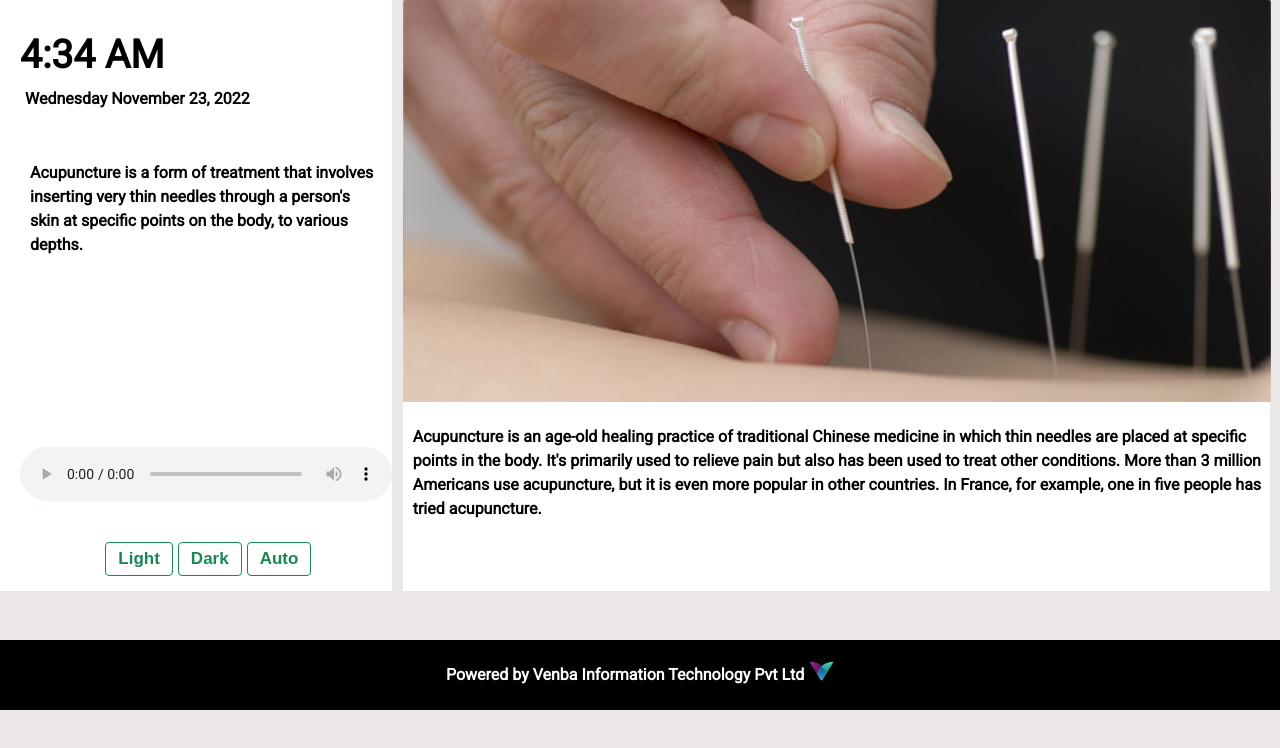
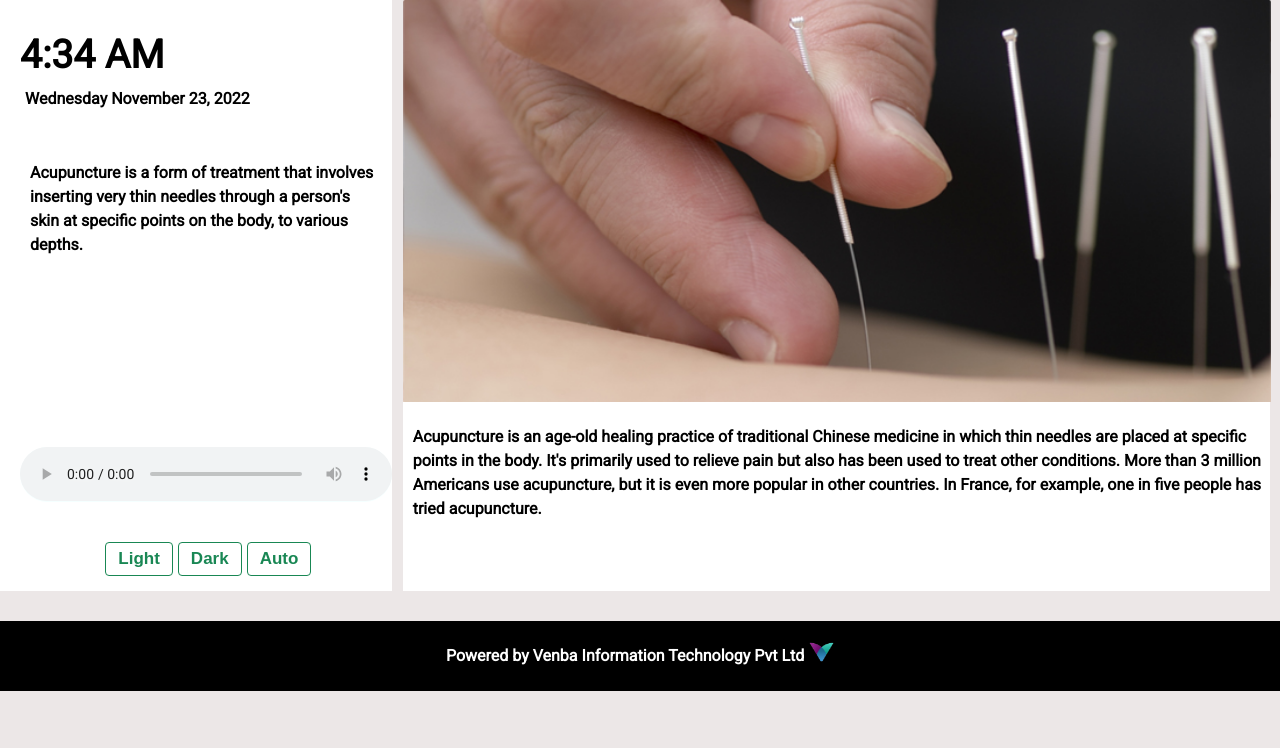
Before and after one commit to rajadurainataraj/organ_clock_updated, a plain HTML site: page index.html in a window 1280 px wide. Drawn offline with Linux system fonts and the light colour scheme.

Commit message:
footer margin reduced

```diff
--- a/styles.css
+++ b/styles.css
@@ -101,7 +101,7 @@ footer {
     background-color: black;
     color: white;
     text-align: center;
-    margin-top: 49px;
+    margin-top: 30px;
     padding: 7px;
     justify-content: center;
     align-items: center;
```
